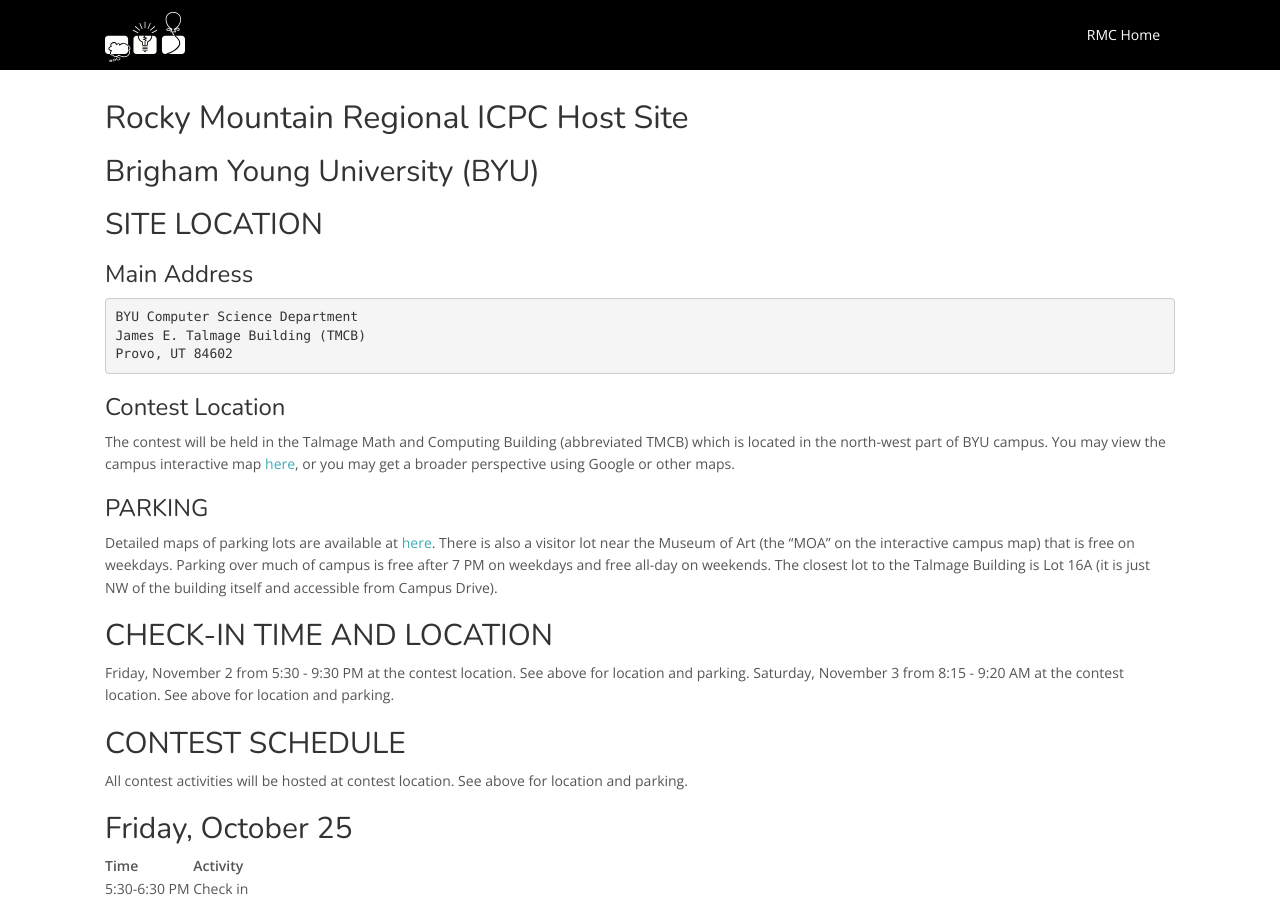
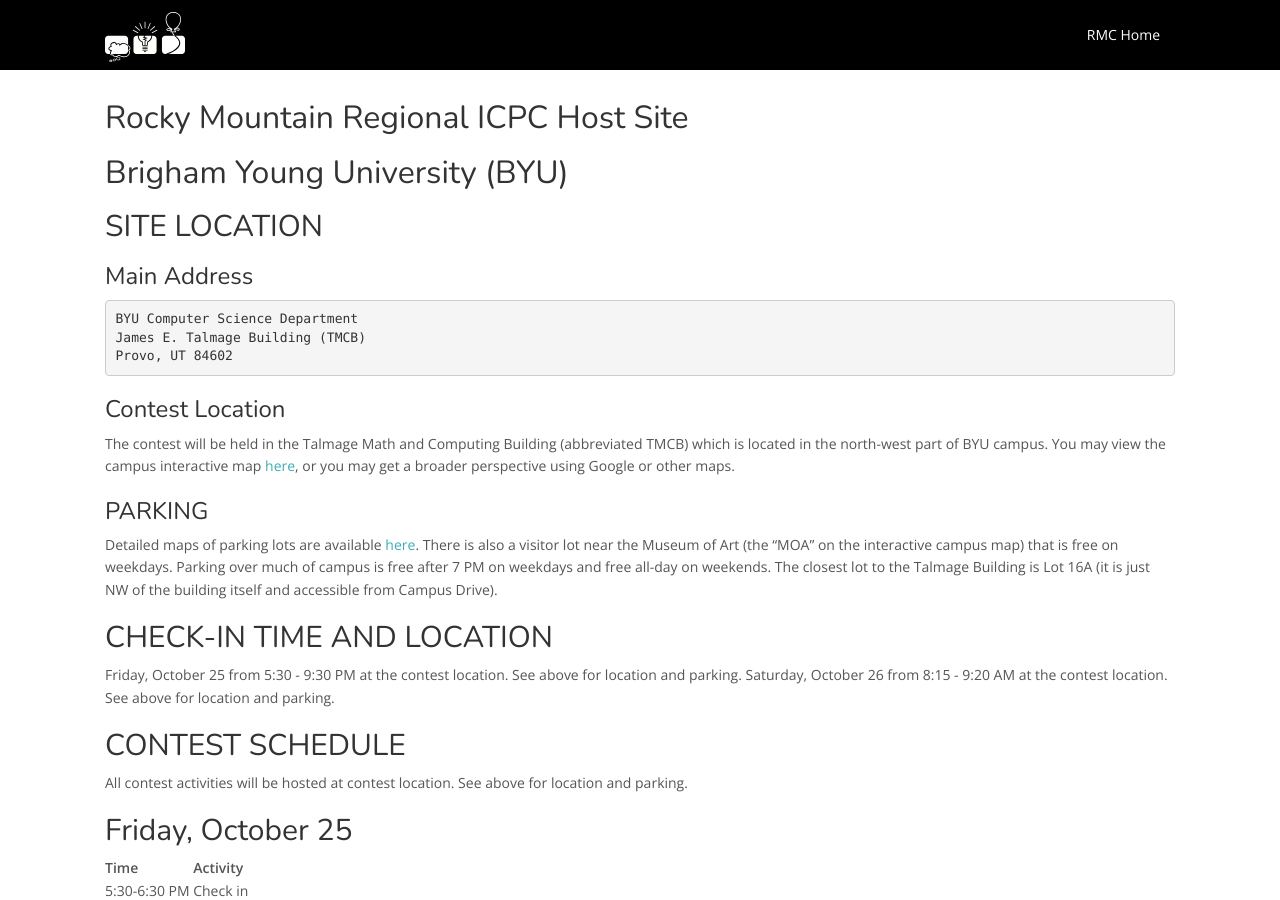
Before and after one commit to icpc/na-rocky-mountain-web, a Jekyll site: the page built from docs/byu/index.md, in a window 1280 px wide and 900 px high. Built offline with Jekyll 4.4.1, drawn with Linux system fonts in a browser that asks for light colours; nearby versions of some CDN libraries; our own code applies the rules of GitHub Pages for plain Markdown files; some of the changed text lies outside the part shown.

Commit message:
fixed some formatting issues on byu/index.md

```diff
--- a/docs/byu/index.md
+++ b/docs/byu/index.md
@@ -1,6 +1,6 @@
 # Rocky Mountain Regional ICPC Host Site
 
-## Brigham Young University (BYU)
+# Brigham Young University (BYU)
 
 ## SITE LOCATION
 
@@ -18,12 +18,12 @@
 
 ### PARKING
 
-Detailed maps of parking lots are available at [here](https://map.byu.edu).  There is also a visitor lot near the Museum of Art (the "MOA" on the interactive campus map) that is free on weekdays.  Parking over much of campus is free after 7 PM on weekdays and free all-day on weekends.  The closest lot to the Talmage Building is Lot 16A (it is just NW of the building itself and accessible from Campus Drive).
+Detailed maps of parking lots are available [here](https://map.byu.edu).  There is also a visitor lot near the Museum of Art (the "MOA" on the interactive campus map) that is free on weekdays.  Parking over much of campus is free after 7 PM on weekdays and free all-day on weekends.  The closest lot to the Talmage Building is Lot 16A (it is just NW of the building itself and accessible from Campus Drive).
 
 ## CHECK-IN TIME AND LOCATION
 
-Friday, November 2 from 5:30 - 9:30 PM at the contest location. See above for location and parking.
-Saturday, November 3 from 8:15 - 9:20 AM at the contest location. See above for location and parking.
+Friday, October 25 from 5:30 - 9:30 PM at the contest location. See above for location and parking.
+Saturday, October 26 from 8:15 - 9:20 AM at the contest location. See above for location and parking.
 
 ## CONTEST SCHEDULE
 
```
Also changed, not shown: other parts of docs/byu/index.md (+7 -5 lines).
